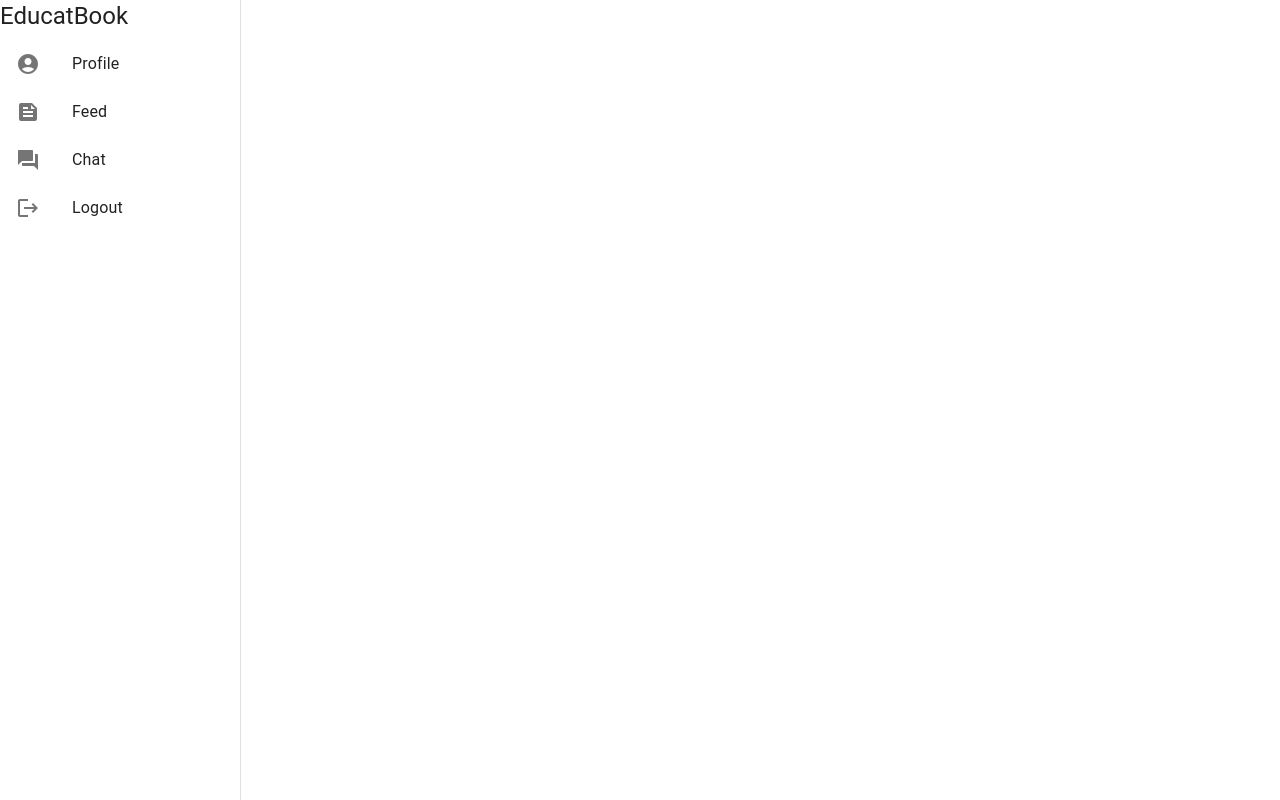
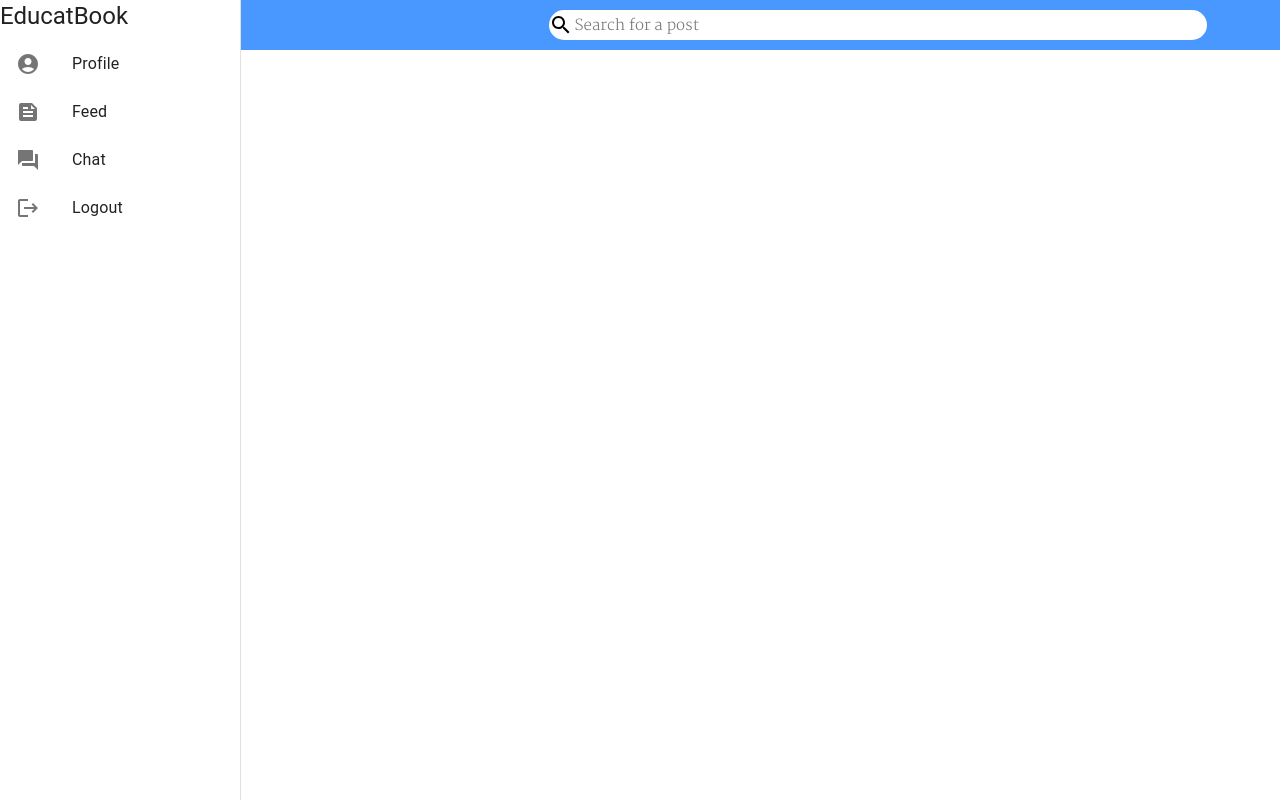
Before and after one commit to AmitFikler/educatebook, a React (Create React App) app in the folder frontend/: page / in a window 1280 px wide. Built offline with nearby package versions, Linux system fonts and the light colour scheme.

Commit message:
📁 Build Feed component

```diff
--- /dev/null
+++ b/frontend/src/component/Feed.tsx
@@ -0,0 +1,9 @@
+function Feed() {
+  return (
+    <>
+      <>feed</>
+    </>
+  );
+}
+
+export default Feed;
--- a/frontend/src/component/HomePage.tsx
+++ b/frontend/src/component/HomePage.tsx
@@ -1,9 +1,15 @@
 import SideBarComp from './SideBar';
 import '../styles/homepage.css';
+import TopBar from './TopBar';
+import Feed from './Feed';
 function HomePage() {
   return (
-    <div className="root">
-      <SideBarComp />
+    <div>
+      <TopBar />
+      <div className="homeContainer">
+        <SideBarComp />
+        <Feed />
+      </div>
       <h2>Home Page</h2>
     </div>
   );
```
